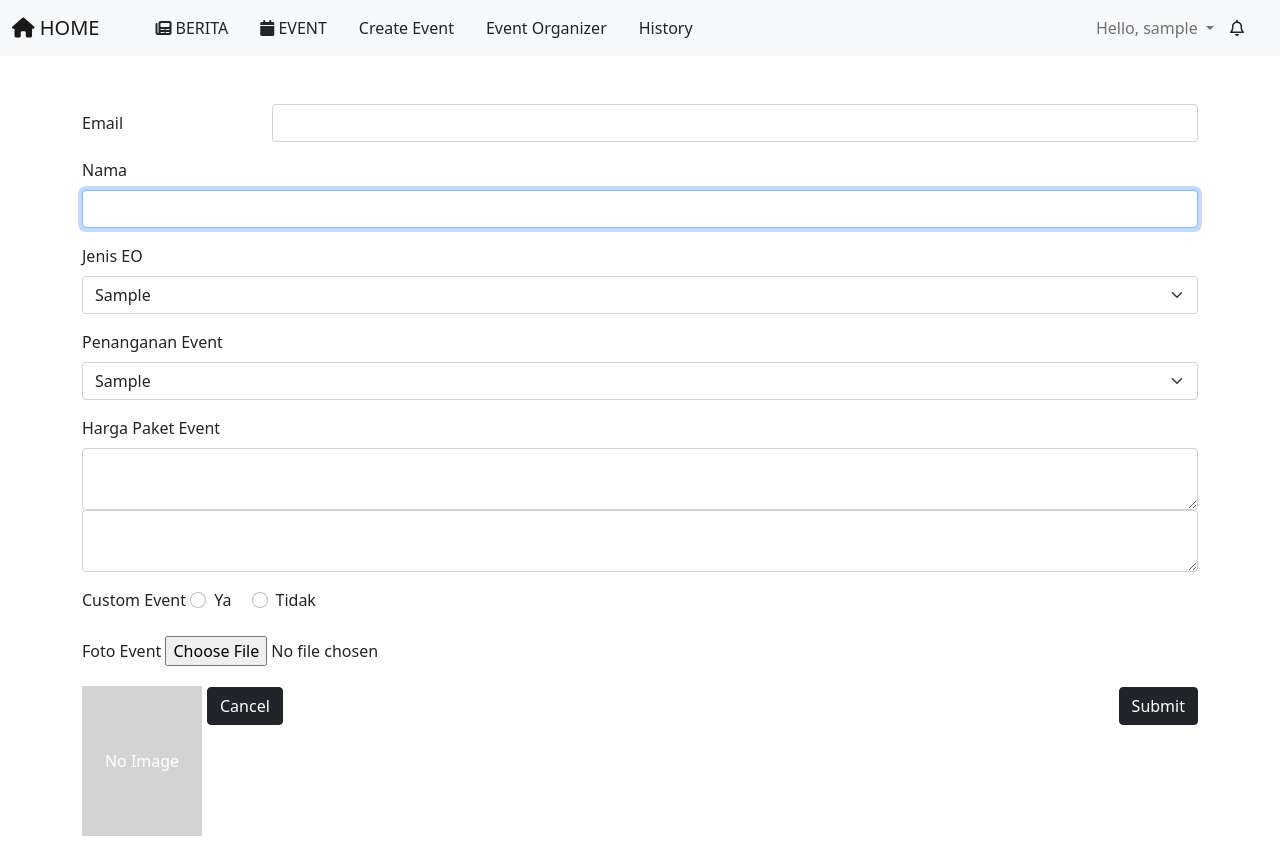
After one commit to jackyhao97/esport, a PHP site: page /event-organizer/posting-eo/index.php in a window 1280 px wide. The commit adds this page. Run offline with PHP 8.4, Linux system fonts and the light colour scheme; the visitor is signed in with stand-in values (Sample User, id 1); tables that the repository leaves empty or names only in its code hold one stand-in row (values such as "Sample post"); some libraries are stand-ins or nearby versions.

Commit message:
add posting eo

```diff
--- a/assets/css/style.css
+++ b/assets/css/style.css
@@ -1,10 +1,36 @@
-.esport-login {
+.esport-login,
+.esport-create-event {
   width: 50%;
 }
 
 .img-user {
   border-radius: 50%;
   width: 200px;
+}
+
+.my-gallery {
+  cursor: pointer;
+  margin-top: 15px;
+}
+
+.my-gallery figure {
+  display: block;
+  float: left;
+  margin: 0 5px 5px 0;
+  width: 120px;
+  height: 150px;
+  overflow: hidden;
+  background-color: lightgray;
+  text-align: center;
+  line-height: 150px;
+  font-weight: 500;
+  color: white;
+}
+
+.my-gallery figure.figures {
+  background-color: white !important;
+  border: 1px solid #a29d9d;
+  color: black !important;
 }
 
 @media (min-device-width: 768px) and (max-device-width: 1024px) and (orientation: portrait) {
--- /dev/null
+++ b/event-organizer/posting-eo/index.php
@@ -0,0 +1,203 @@
+<?php
+  session_start();
+  require_once '../../config.php';
+  $id = isset($_SESSION['id']) ? $_SESSION['id'] : header("location:../../login/");
+
+  if (isset($_POST["btn_submit"])) {
+    $nama = isset($_POST['txt_nama']) ? mysqli_real_escape_string($conn, $_POST['txt_nama']) : '';
+    $tipe_event = isset($_POST['txt_tipe_event']) ? $_POST['txt_tipe_event'] : '';
+    $jenis_event = isset($_POST['txt_jenis_event']) ? $_POST['txt_jenis_event'] : '';
+    $prize_pool = isset($_POST['txt_prize_pool']) ? $_POST['txt_prize_pool'] : '';
+    $max_slot = isset($_POST['txt_max_slot']) ? $_POST['txt_max_slot'] : '';
+    $genre_game = isset($_POST['txt_genre_game']) ? $_POST['txt_genre_game'] : '';
+    $lokasi = isset($_POST['txt_lokasi']) ? mysqli_real_escape_string($conn, $_POST['txt_lokasi']) : '';
+    $createdon = date('Y-m-d H:i:s');
+
+    if ($nama != "" and $prize_pool != "" and $max_slot != "" and $lokasi != "") {
+      $insert = $conn->query("INSERT INTO tb_event (nama, tipe, jenis, prize_pool, max_slot, genre, lokasi, is_active, created_on, created_by) VALUES ('$nama', '$tipe_event', '$jenis_event', '$prize_pool', '$max_slot', '$genre_game', '$lokasi', 1, '$createdon', '$id')");
+
+      if ($insert) {
+        echo "<script>alert('Event berhasil ditambah!')</script>";
+      }
+      else {
+        echo "<script>alert('Event gagal ditambah!')</script>";
+      }
+    }
+  }
+?>
+
+<!doctype html>
+<html lang="en">
+  <head>
+    <?php
+      require_once '../../header.php';
+    ?>
+    <title>Posting Event Organizer</title>
+  </head>
+  <body>
+    <?php
+      require_once '../../navbar.php';
+    ?>
+
+    <!-- Tampilan Posting Event Organizer -->
+    <div class="container">
+      <form class="esport-posting-eo m-auto mt-5" method="post">
+        <div class="row mb-3">
+          <label for="inputEmail3" class="col-sm-2 col-form-label">Email</label>
+          <div class="col-sm-10">
+            <input type="email" class="form-control" id="inputEmail3">
+          </div>
+        </div>
+        <div class="mb-3">
+          <label for="txt_nama" class="form-label">Nama</label>
+          <input type="text" class="form-control" id="txt_nama" name="txt_nama" autofocus required>
+        </div>
+        <div class="mb-3">
+          <label for="txt_jenis_eo" class="form-label">Jenis EO</label>
+          <select class="form-select" aria-label="Default select example" id="txt_jenis_eo" name="txt_jenis_eo">
+            <?php
+              $sql = $conn->query("SELECT id, deskripsi FROM tb_tipe_event");
+              while ($rowTipe = $sql->fetch_array()) :
+            ?>
+              <option value="<?=$rowTipe['id']?>" selected><?=$rowTipe['deskripsi']?></option>
+            <?php
+              endwhile;
+            ?>
+          </select>
+        </div>
+        <div class="mb-3">
+          <label for="txt_penanganan_event" class="form-label">Penanganan Event</label>
+          <select class="form-select" aria-label="Default select example" id="txt_penanganan_event" name="txt_penanganan_event">
+          <?php
+              $sql = $conn->query("SELECT id, jenis FROM tb_jenis_event");
+              while ($rowJenis = $sql->fetch_array()) :
+            ?>
+              <option value="<?=$rowJenis['id']?>" selected><?=$rowJenis['jenis']?></option>
+            <?php
+              endwhile;
+            ?>
+          </select>
+        </div>
+        <div class="mb-3">
+          <label for="txt_harga_paket_event" class="form-label">Harga Paket Event</label>
+          <textarea class="form-control" aria-label="Harga Paket Event" id="txt_harga_paket_event" name="txt_harga_paket_event" required></textarea>
+          <textarea class="form-control" aria-label="Harga Paket Event" id="txt_harga_paket_event_2" name="txt_harga_paket_event_2" required></textarea>
+        </div>
+        <div class="mb-3">
+          <label for="txt_custom_event" class="form-label">Custom Event</label>
+          <div class="form-check form-check-inline">
+            <input class="form-check-input" type="radio" name="inlineRadioOptions" id="inlineRadio1" value="option1">
+            <label class="form-check-label" for="inlineRadio1">Ya</label>
+          </div>
+          <div class="form-check form-check-inline">
+            <input class="form-check-input" type="radio" name="inlineRadioOptions" id="inlineRadio2" value="option2">
+            <label class="form-check-label" for="inlineRadio2">Tidak</label>
+          </div>
+        </div>
+        <div class="mb-3">
+          <label for="txt_foto_event" class="form-label">Foto Event</label>
+          <input type="file" name="fil_upload_event" id="fil_upload_event" data-filename-placement="inside" onchange="resizeAndRead(this)">
+          <div class="col-md-8 col-sm-8 col-xs-8">
+            <div class="my-gallery">
+              <figure id="fil_upload_event_card">No Image</figure>
+            </div>
+          </div>
+        </div>
+        <div class="d-flex justify-content-between align-items-center">
+          <a href="../../" class="btn btn-dark text-right">Cancel</a>
+          <div>
+            <button type="submit" class="btn btn-dark" name="btn_submit">Submit</button>
+          </div>
+        </div>
+      </form>
+    </div>
+    <!-- End -->
+    <?php
+      require_once '../../footer.php';
+    ?>
+
+    <script>
+      const dataURLToBlob = function(dataURL) {
+        let BASE64_MARKER = ';base64,';
+        if (dataURL.indexOf(BASE64_MARKER) == -1) {
+          let parts = dataURL.split(',');
+          let contentType = parts[0].split(':')[1];
+          let raw = parts[1];
+
+          return new Blob([raw], {type: contentType});
+        }
+
+        let parts = dataURL.split(BASE64_MARKER);
+        let contentType = parts[0].split(':')[1];
+        let raw = window.atob(parts[1]);
+        let rawLength = raw.length;
+
+        let uInt8Array = new Uint8Array(rawLength);
+
+        for (let i = 0; i < rawLength; ++i) {
+          uInt8Array[i] = raw.charCodeAt(i);
+        }
+
+        return new Blob([uInt8Array], {type: contentType});
+      }
+
+      window.imageResize = { blob: null, url: null }
+      window.imageResizeEdit = { blob: null, url: null }
+
+      function resizeAndRead(input){
+        // Read
+        if (input.files && input.files[0]) {
+          const element = input.id;
+          const reader = new FileReader();
+
+          reader.onload = (e) => {
+            $(`#${element}_card`).html(
+              `<img class="file-card__image w-100" id="${element}_preview" src="${e.target.result}" />`
+            );
+          };
+          reader.readAsDataURL(input.files[0]);
+        }
+
+        // Resize
+        var file = event.target.files[0];
+
+        if(file.type.match(/image.*/)) {
+          var reader = new FileReader();
+          reader.onload = function (readerEvent) {
+            var image = new Image();
+            image.onload = function (imageEvent) {
+              var canvas = document.createElement('canvas'),
+                max_size = 1280,// TODO : pull max size from a site config
+                width = image.width,
+                height = image.height;
+              if (width > height) {
+                if (width > max_size) {
+                  height *= max_size / width;
+                  width = max_size;
+                }
+              } else {
+                if (height > max_size) {
+                  width *= max_size / height;
+                  height = max_size;
+                }
+              }
+              canvas.width = width;
+              canvas.height = height;
+              canvas.getContext('2d').drawImage(image, 0, 0, width, height);
+              var dataUrl = canvas.toDataURL('image/jpeg');
+              imageResize.url = dataUrl;
+              imageResize.blob = dataURLToBlob(dataUrl);
+            }
+            image.src = readerEvent.target.result;
+          }
+          reader.readAsDataURL(file);
+        }
+        else {
+          imageResize.url = 'not-an-image';
+          imageResize.blob = 'not-an-image';
+          alert('File bukan gambar! Mohon diganti');
+        }
+      };
+    </script>
+  </body>
+</html>
--- a/navbar.php
+++ b/navbar.php
@@ -13,7 +13,7 @@
           <a class="nav-link text-dark" href="<?=BASE_URL.DS.'event/'?>"><i class="fa-solid fa-calendar"></i> EVENT</a>
         </li>
         <li class="nav-item me-3">
-          <a class="nav-link text-dark" href="#">Create Event</a>
+          <a class="nav-link text-dark" href="<?=BASE_URL.DS.'create-event/'?>">Create Event</a>
         </li>
         <li class="nav-item me-3">
           <a class="nav-link text-dark" href="<?=BASE_URL.DS.'event-organizer/'?>">Event Organizer</a>
```
Also changed, not shown: create-event/index.php (added, +113 -0 lines).
